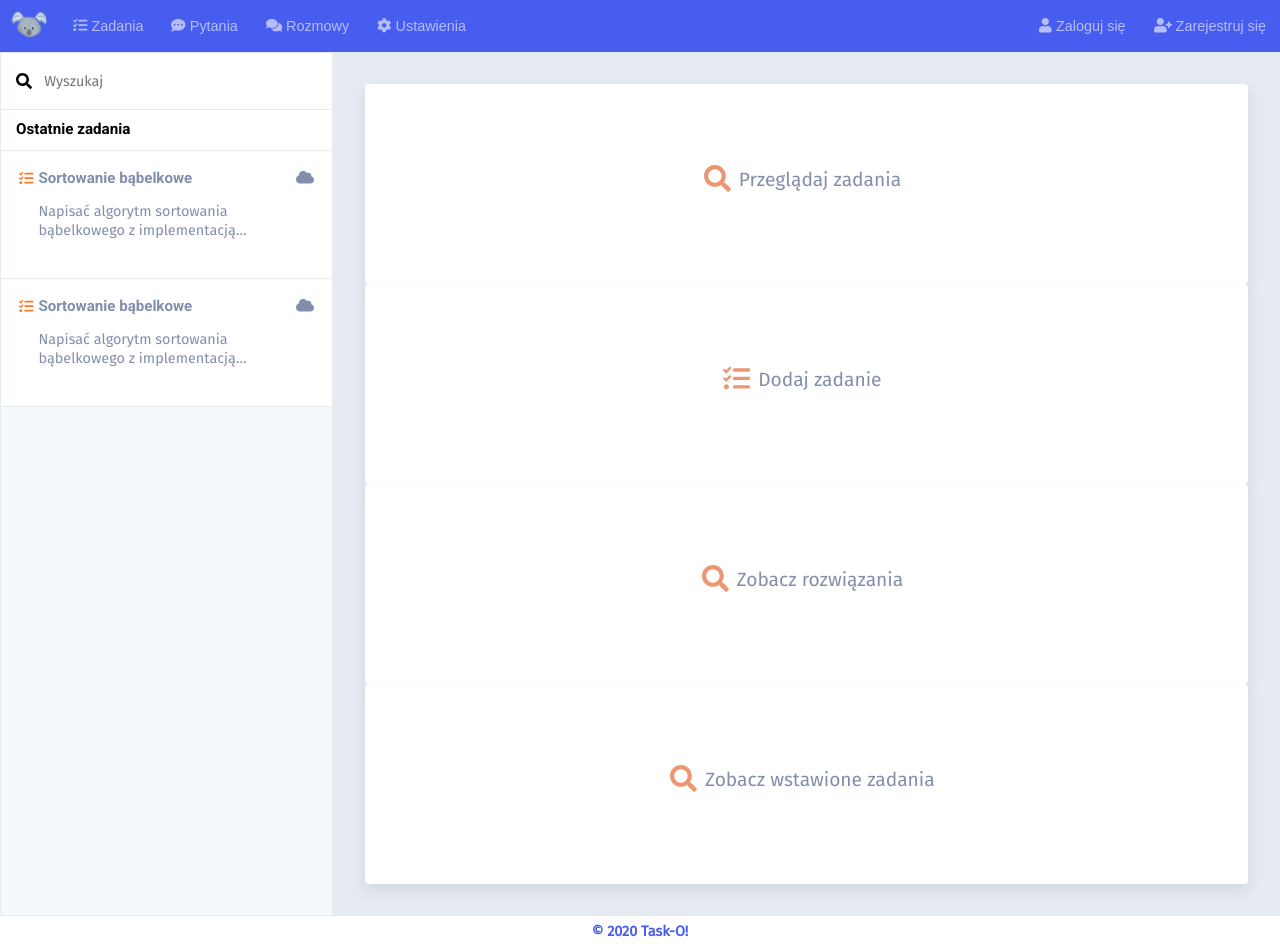
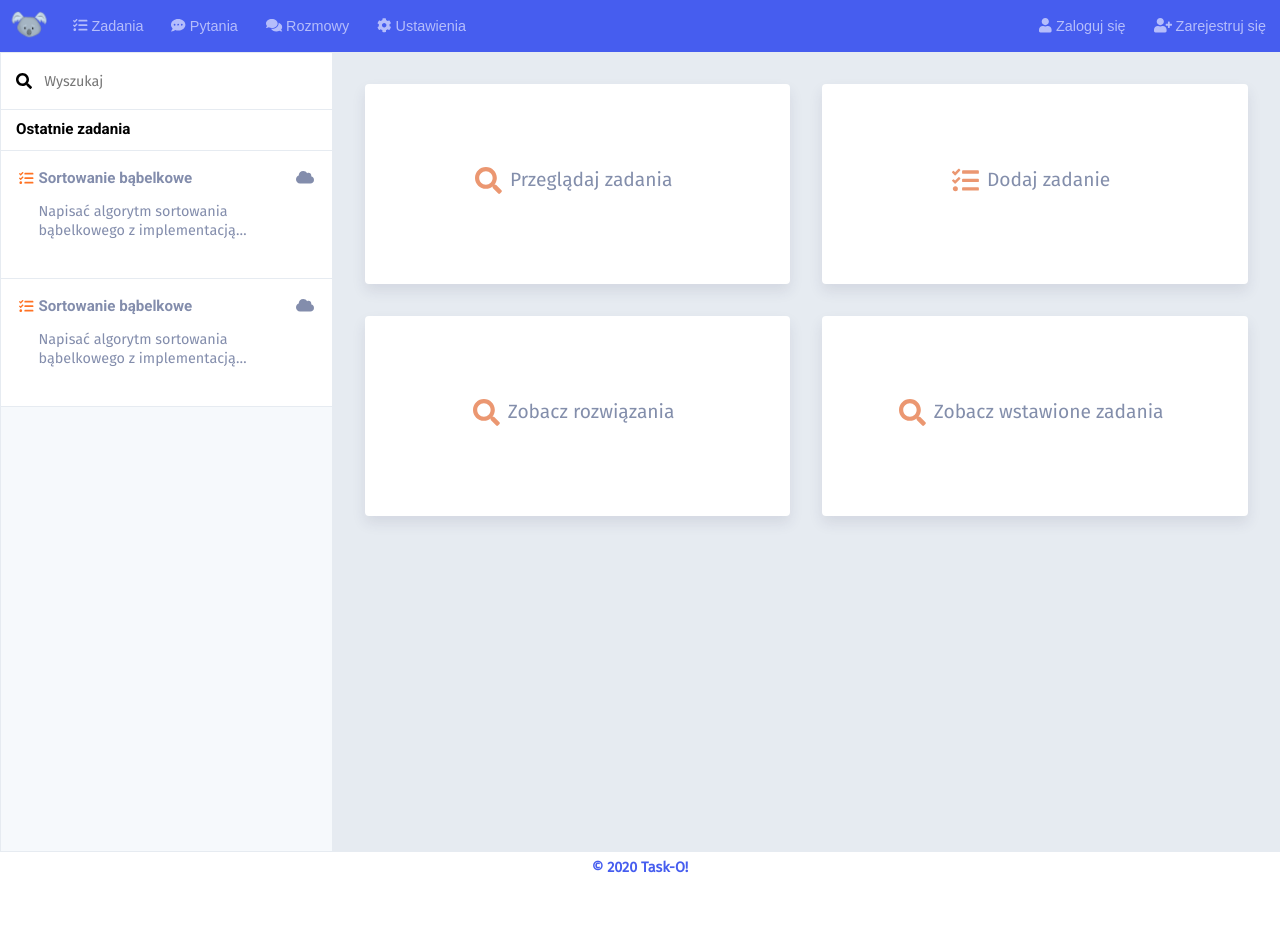
Before and after one commit to FilipHalon/Task-O, a React (Create React App) app: page / in a window 1280 px wide. After the commit the page ends 885 px from the top, so only its background shows below. Built offline with nearby package versions, Linux system fonts and the light colour scheme.

Commit message:
HTML and the styling of Profile revised.

```diff
--- a/src/views/AddedTasks/AddedTasks.jsx
+++ b/src/views/AddedTasks/AddedTasks.jsx
@@ -1,7 +1,6 @@
 import React from 'react';
 import AddedTask from '../../components/TaskPreview/AddedTask';
-import { GeneralInfoSection, H2, GeneralInfoH1 } from '../Styled';
-import { TaskListSection } from './StyledAddedTasks';
+import { GeneralInfoSection, H2, GeneralInfoH1, TaskListSection } from '../Styled';
 
 export default props => {
     const { isThisProfileTask } = props;
--- a/src/views/AddedTasks/StyledAddedTasks.jsx
+++ /dev/null
@@ -1,11 +0,0 @@
-import styled from "styled-components";
-
-export const TaskListSection = styled.section`
-    display: grid;
-    grid: auto / 1fr;
-    grid-gap: 2em;
-
-    @media (min-width: 800px) {
-          grid: auto / 1fr 1fr;
-    }
-`;
--- a/src/views/Profile/Profile.jsx
+++ b/src/views/Profile/Profile.jsx
@@ -1,29 +1,30 @@
 import React from 'react';
 import { Link } from 'react-router-dom';
 import { faTasks, faSearch } from '@fortawesome/free-solid-svg-icons';
-import { Div, Span, StyledIcon } from './StyledProfile';
+import { Div, P, StyledIcon } from './StyledProfile';
+import { TaskListSection } from '../Styled';
 
 export default props => {
     const { isDeveloperAccount } = props
 
     return (
-        <div className="task-area">
+        <TaskListSection>
             <Link to="/tasks">
-                <Div><Span><StyledIcon icon={faSearch} /></Span><Span>Przeglądaj zadania</Span></Div>
+                <Div><StyledIcon icon={faSearch} /><P>Przeglądaj zadania</P></Div>
             </Link>
             {!isDeveloperAccount &&
             <Link to="/new-task-add">
-                <Div><Span><StyledIcon icon={faTasks} /></Span><Span>Dodaj zadanie</Span></Div>
+                <Div><StyledIcon icon={faTasks} /><P>Dodaj zadanie</P></Div>
             </Link>
             }
             <Link to="/">
-                <Div><Span><StyledIcon icon={faSearch} /></Span><Span>Zobacz rozwiązania</Span></Div>
+                <Div><StyledIcon icon={faSearch} /><P>Zobacz rozwiązania</P></Div>
             </Link>
             {!isDeveloperAccount &&
             <Link to="/this-profile-tasks">
-                <Div><Span><StyledIcon icon={faSearch} /></Span><Span>Zobacz wstawione zadania</Span></Div>
+                <Div><StyledIcon icon={faSearch} /><P>Zobacz wstawione zadania</P></Div>
             </Link>
             }
-        </div>
+        </TaskListSection>
     )
 };
--- a/src/views/Profile/StyledProfile.jsx
+++ b/src/views/Profile/StyledProfile.jsx
@@ -1,4 +1,4 @@
-import styled from "styled-components";
+import styled, { css } from "styled-components";
 import { FontAwesomeIcon } from '@fortawesome/react-fontawesome';
 
 export const Div = styled.div`
@@ -36,12 +36,18 @@ export const Div = styled.div`
     }
 `;
 
+const paddingTemplate = css`
+    padding-right: .5rem;
+    padding-bottom: .5rem;
+`;
+
 export const StyledIcon = styled(FontAwesomeIcon)`
+    ${paddingTemplate}
     font-size: 140%;
     color: ${props => props.theme.buttonOrange};
 `;
 
-export const Span = styled.span`
-    padding-right: .5rem;
-    padding-bottom: .5rem;
+export const P = styled.p`
+    ${paddingTemplate}
+    margin: 0;
 `;
--- a/src/views/Styled.jsx
+++ b/src/views/Styled.jsx
@@ -121,3 +121,13 @@ export const SolutionButton = styled.button`
         color: ${props => props.theme.buttonBlack};
     }
 `;
+
+export const TaskListSection = styled.section`
+    display: grid;
+    grid: auto / 1fr;
+    grid-gap: 2em;
+
+    @media (min-width: 800px) {
+        grid: auto / 1fr 1fr;
+    }
+`;
```
